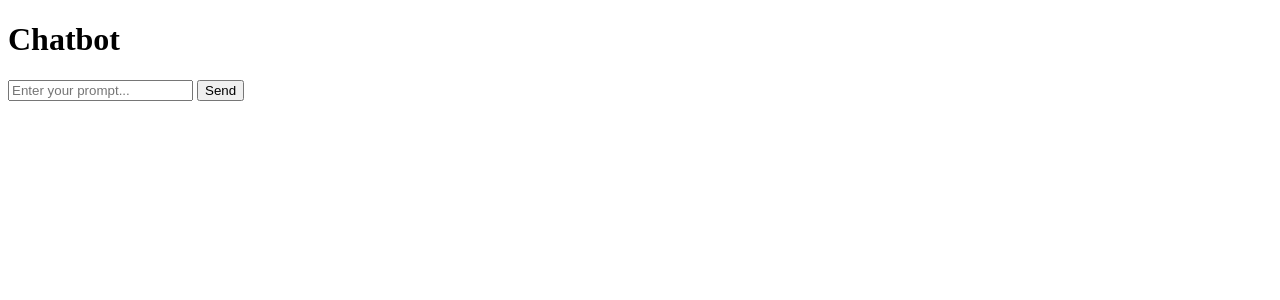
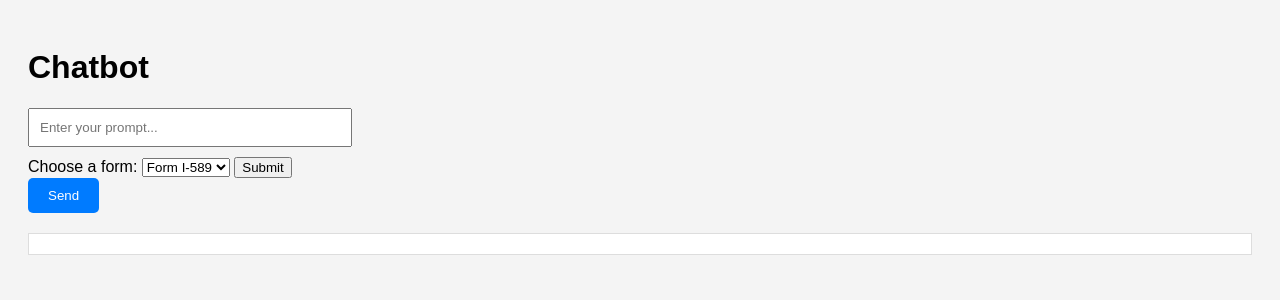
Before and after one commit to kiranshidruk/Belong, a Flask app: page / in a window 1280 px wide. Shown: the top 300 px of the page. Run offline with Flask 3, Linux system fonts and the light colour scheme.

Commit message:
styling changes

```diff
--- a/templates/index.html
+++ b/templates/index.html
@@ -4,28 +4,67 @@
     <meta charset="UTF-8">
     <meta name="viewport" content="width=device-width, initial-scale=1.0">
     <title>Chatbot</title>
+    <style>
+        body {
+            font-family: Arial, sans-serif;
+            padding: 20px;
+            background-color: #f4f4f4;
+        }
+        #prompt-input {
+            width: 300px;
+            padding: 10px;
+            margin-bottom: 10px;
+        }
+        #chat-container {
+            background-color: white;
+            border: 1px solid #ddd;
+            padding: 10px;
+            margin-top: 20px;
+        }
+        button {
+            padding: 10px 20px;
+            background-color: #007BFF;
+            color: white;
+            border: none;
+            border-radius: 5px;
+            cursor: pointer;
+        }
+        button:hover {
+            background-color: #0056b3;
+        }
+    </style>
 </head>
 <body>
     <h1>Chatbot</h1>
-    <input type="text" id="prompt-input" placeholder="Enter your prompt...">
+    <input type="text" id="prompt-input" placeholder="Enter your prompt..." aria-label="Enter your prompt">
+    <form action="/select_form" method="post">
+        <label for="formType">Choose a form:</label>
+        <select name="formType" id="formType">
+            <option value="I-589">Form I-589</option>
+            <!-- Add other form options here -->
+        </select>
+        <input type="submit" value="Submit">
+    </form>
+
     <button onclick="sendPrompt()">Send</button>
     <div id="chat-container"></div>
 
     <script>
         function sendPrompt() {
-            var prompt = document.getElementById('prompt-input').value;
-            var xhr = new XMLHttpRequest();
-            xhr.open('POST', '/chat', true);
-            xhr.setRequestHeader('Content-Type', 'application/x-www-form-urlencoded');
-            xhr.onreadystatechange = function () {
-                if (xhr.readyState === XMLHttpRequest.DONE && xhr.status === 200) {
-                    var response = xhr.responseText;
-                    document.getElementById('chat-container').innerHTML += '<p><strong>User:</strong> ' + prompt + '</p>';
-                    document.getElementById('chat-container').innerHTML += '<p><strong>Chatbot:</strong> ' + response + '</p>';
-                    document.getElementById('prompt-input').value = ''; // Clear input field
-                }
-            };
-            xhr.send('prompt=' + prompt);
+            const prompt = document.getElementById('prompt-input').value;
+            fetch('/chat', {
+                method: 'POST',
+                headers: {
+                    'Content-Type': 'application/x-www-form-urlencoded',
+                },
+                body: 'prompt=' + encodeURIComponent(prompt)
+            })
+            .then(response => response.text())
+            .then(text => {
+                document.getElementById('chat-container').innerHTML += '<p><strong>User:</strong> ' + prompt + '</p>';
+                document.getElementById('chat-container').innerHTML += '<p><strong>Chatbot:</strong> ' + text + '</p>';
+                document.getElementById('prompt-input').value = ''; // Clear input field
+            });
         }
     </script>
 </body>
```
Also changed, not shown: app.py (line endings or trailing spaces), 2 other files.
